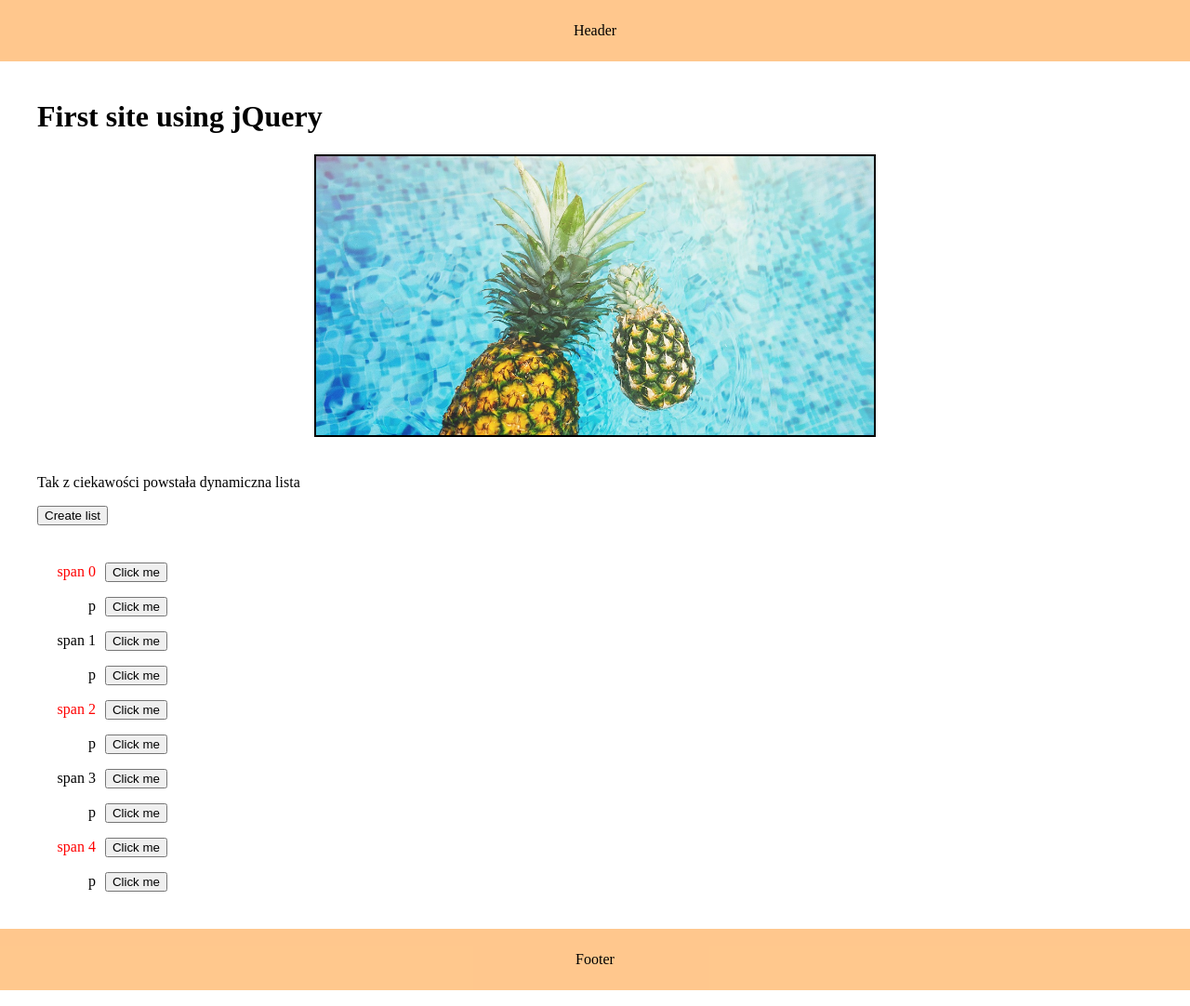
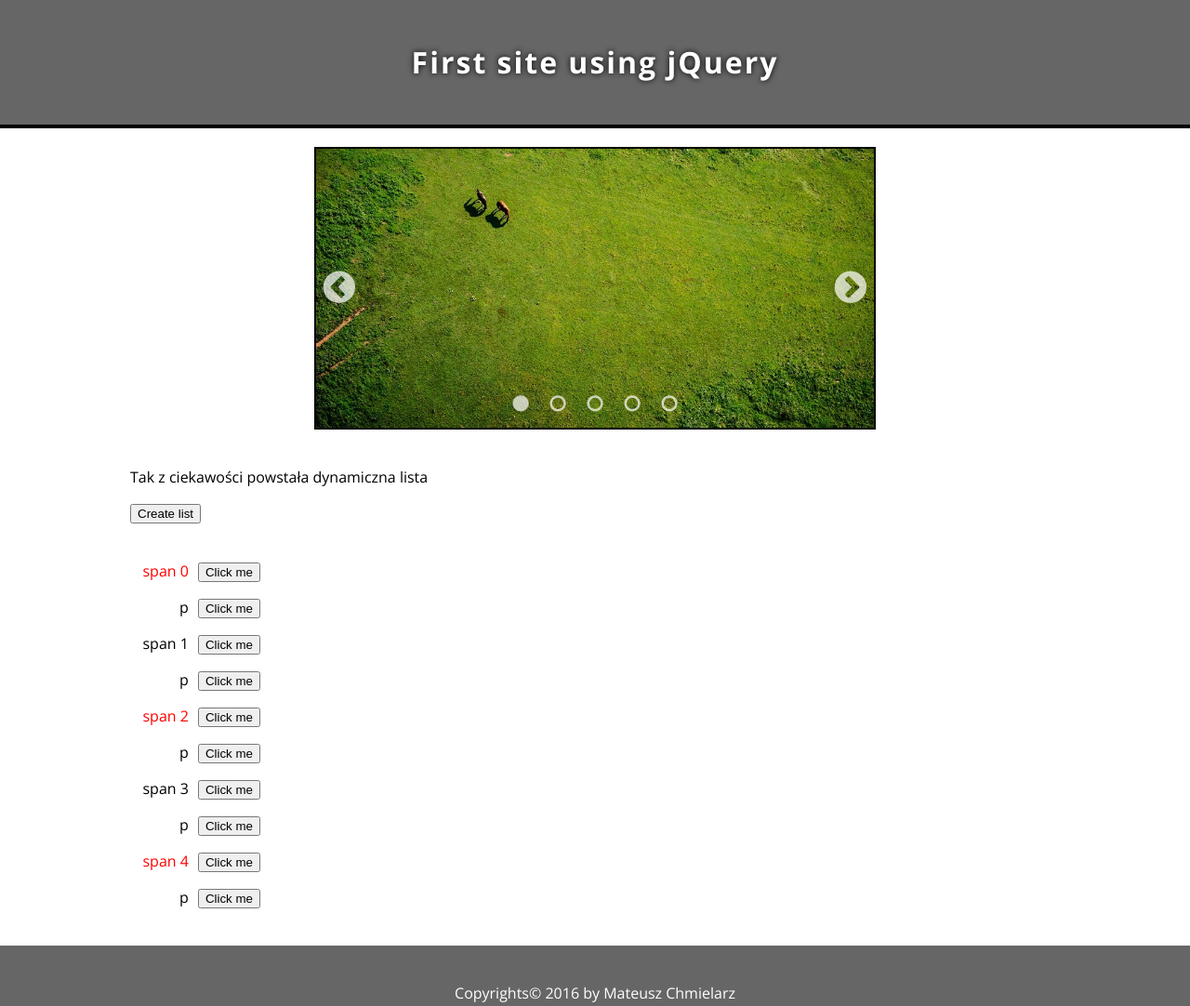
Before and after one commit to chmielinho/jQuery, a website: page index.html in a window 1280 px wide. Shown: the top 1082 px of the page at 93% size. Drawn offline with nearby package versions, Linux system fonts and the light colour scheme.

Commit message:
Improved layout in html and sass, add buttons and bullets to carousel

```diff
--- a/index.html
+++ b/index.html
@@ -1,25 +1,39 @@
 <!DOCTYPE html>
 <html lang="pl">
-
 <head>
 	<meta charset="UTF-8">
 	<title>First jQuery elements</title>
 	<script src="https://ajax.googleapis.com/ajax/libs/jquery/1.12.4/jquery.min.js"></script>
+	<link href="https://fonts.googleapis.com/css?family=Open+Sans:400,400i,700,700i&subset=latin-ext" rel="stylesheet">
+	<link rel="stylesheet" type="text/css" href="https://maxcdn.bootstrapcdn.com/font-awesome/4.5.0/css/font-awesome.min.css">
 	<link rel="stylesheet" type="text/css" href="css/style.css"> </head>
-
 <body>
-	<header>Header</header>
+	<header>
+		<h1>First site using jQuery</h1>
+	</header>
 	<main>
 		<div class="wrapper">
-			<h1>First site using jQuery</h1>
 			<div id="carousel">
-				<ul>
-					<li><img src="/img-opt/photo1.jpg" alt=""></li>
-					<li><img src="/img-opt/photo2.jpg" alt=""></li>
-					<li><img src="/img-opt/photo3.jpg" alt=""></li>
-					<li><img src="/img-opt/photo4.jpg" alt=""></li>
-					<li><img src="/img-opt/photo5.jpg" alt=""></li>
+				<ul class="photos">
+					<li data-no="0"><img src="/img-opt/photo1.jpg" alt=""></li>
+					<li data-no="1"><img src="/img-opt/photo2.jpg" alt=""></li>
+					<li data-no="2"><img src="/img-opt/photo3.jpg" alt=""></li>
+					<li data-no="3"><img src="/img-opt/photo4.jpg" alt=""></li>
+					<li data-no="4"><img src="/img-opt/photo5.jpg" alt=""></li>
 				</ul>
+				<ul class="bullets">
+					<li></li>
+					<li></li>
+					<li></li>
+					<li></li>
+					<li></li>
+				</ul>
+				<button class="next">
+					<i class="fa fa-chevron-circle-right" aria-hidden="true"></i>
+				</button>
+				<button class="back">
+					<i class="fa fa-chevron-circle-left" aria-hidden="true"></i>
+				</button>
 			</div>
 			<div id="menu">
 				<p>Tak z ciekawości powstała dynamiczna lista</p>
@@ -59,8 +73,9 @@
 			</div>
 		</div>
 	</main>
-	<footer>Footer</footer>
+	<footer>
+		<p>Copyrights&copy 2016 by Mateusz Chmielarz</p>
+	</footer>
 	<script type="text/javascript" src="js/jQuery.js"></script>
 </body>
-
 </html>
--- a/js/jQuery.js
+++ b/js/jQuery.js
@@ -1,6 +1,6 @@
-var text;
-function menu() {
-	$('ul').remove();
+$('.button').on('click', function () {
+	var text;
+	$('#menu ul').remove();
 	var count = prompt('Ile pozycji listy stworzyć ?');
 	if (count > 0) {
 		$('#menu').append('<ul></ul>');
@@ -9,11 +9,10 @@ function menu() {
 			if (text === null || text === '') {
 				text = 'Nowa pozycja listy';
 			}
-			$('ul').append('<li>' + text + ' </li>');
+			$('#menu ul').append('<li>' + text + ' </li>');
 		}
 	}
-};
-$('.button').on('click', menu);
+});
 
 $('span').each(function (index, element) {
 	if (index % 2 === 0) {
@@ -29,16 +28,56 @@ $('.btn').on('click', function () {
 	alert($(this).attr('data-tmp'));
 });
 
-$(function(){
-	var carouselList = $("#carousel ul");
-	setInterval(changeSlide, 3000);
-	function changeSlide () {
-		carouselList.animate({'marginLeft':-600}, 500, moveFirstSlide);
+$(function () {
+	var carouselList = $('#carousel .photos');
+	$('#carousel .next').on('click', changeSlideNext);
+	$('#carousel .back').on('click', changeSlideBack);
+	$('#carousel .bullets li').on('click', bulletsOnClick);
+	setInterval(changeSlideNext, 10000);
+	bullets();
+	function changeSlideNext() {
+		carouselList.animate({'marginLeft': -600}, 500, moveFirstSlide);
 	}
-	function moveFirstSlide () {
-		var firstItem = carouselList.find("li:first");
-		var lastItem = carouselList.find("li:last");
+	function changeSlideBack() {
+		carouselList.animate({'marginLeft': 0}, 500, moveLastSlide());
+	}
+	function moveFirstSlide() {
+		var firstItem = carouselList.find('li:first'),
+			lastItem = carouselList.find('li:last');
 		lastItem.after(firstItem);
-		carouselList.css({marginLeft:0});
+		carouselList.css({marginLeft: 0});
+		bullets();
+	}
+	function moveLastSlide() {
+		var firstItem = carouselList.find('li:first'),
+			lastItem = carouselList.find('li:last');
+		firstItem.before(lastItem);
+		carouselList.css({marginLeft: -600});
+		bullets();
+	}
+	function bullets() {
+		var carouselList = $('#carousel .photos');
+		var carouselList2 = $('#carousel .bullets');
+		var count = carouselList.find('li').length;
+		for (var i = 0; i < count; i++) {
+			var photoLi = carouselList.find('li').eq(0).data('no'),
+				bulletsLi = carouselList2.find('li').eq(i).index();
+			if (photoLi == bulletsLi) {
+				carouselList2.find('li').eq(i).html('<i class="fa fa-circle" aria-hidden="true"></i>');
+			} else {
+				carouselList2.find('li').eq(i).html('<i class="fa fa-circle-o" aria-hidden="true"></i>');
+			}
+		}
+	}
+	function bulletsOnClick() {
+		var clicked = $(this).index();
+		var carouselList = $('#carousel .photos');
+		var i = carouselList.find('li').eq(0).data('no');
+		for (i; i >= clicked; i--){
+				moveLastSlide();
+		};
+		for (i; i < clicked; i++){
+				moveFirstSlide();
+		};
 	}
 });
--- a/sass/style.sass
+++ b/sass/style.sass
@@ -4,29 +4,79 @@ body
 	flex-direction: column
 	margin: 0
 	padding: 0
+	font-family: 'Open Sans', sans-serif
 	header,
 	footer
 		flex: none
 		padding: 1.5em
-		background-color: rgba(255, 176, 93, 0.7)
+		background-color: rgba(0, 0, 0, 0.6)
 		text-align: center;
+		color: #fff
+		border-bottom: 4px solid #000
+		h1
+			letter-spacing: 2px
+			text-shadow: 0px 0px 6px #000
 	main
 		flex: 1 0 auto
 		padding: var(--space) var(--space) 0
 		width: 100%
 		.wrapper
-			max-width: 1200px
+			max-width: 1000px
 			margin: 0 auto
 			padding: 20px
 			overflow: hidden
 			text-align: justify
 			#carousel
+				position: relative
 				margin: 0 auto
 				width: 600px
 				height: 300px
 				overflow: hidden
 				border: 2px solid #000
-				ul
+				button
+					position: absolute
+					top: 0
+					font-size: 40px
+					color: rgba(255, 255, 255, 0.7)
+					width: 50px
+					height: 100%
+					background: none
+					border: 0
+					outline: none
+					&:hover
+						color: rgba(255, 255, 255, 1)
+						cursor: pointer
+				.next
+					right: 0
+					&:hover
+						background: linear-gradient(to right, rgba(0,0,0,0) 0%, rgba(0,0,0,0.5) 100%);
+				.back
+					left: 0
+					&:hover
+						background: linear-gradient(to left, rgba(0,0,0,0) 0%, rgba(0,0,0,0.5) 100%);
+				ul.bullets
+					position: absolute
+					bottom: 10px
+					left: calc(50% - 100px)
+					font-size: 20px
+					color: rgba(255, 255, 255, 0.7)
+					list-style: none
+					margin: 0
+					padding: 0
+					width: 200px
+					text-align: center
+					border-radius: 20px
+					&:hover
+						background: rgba(0, 0, 0, 0.4)
+						box-shadow: 5px 5px 10px rgba(0, 0, 0, 0.2), -5px -5px 10px rgba(0, 0, 0, 0.2),-5px 5px 10px rgba(0, 0, 0, 0.2), 5px -5px 10px rgba(0, 0, 0, 0.2)
+					li
+						width: 40px
+						height: 30px
+						float: left
+						:hover
+							color: rgba(255, 255, 255, 1)
+							cursor: pointer
+				ul.photos
 					list-style: none
 					margin: 0
 					padding: 0
```
Also changed, not shown: css/style.css, 1 other file.
